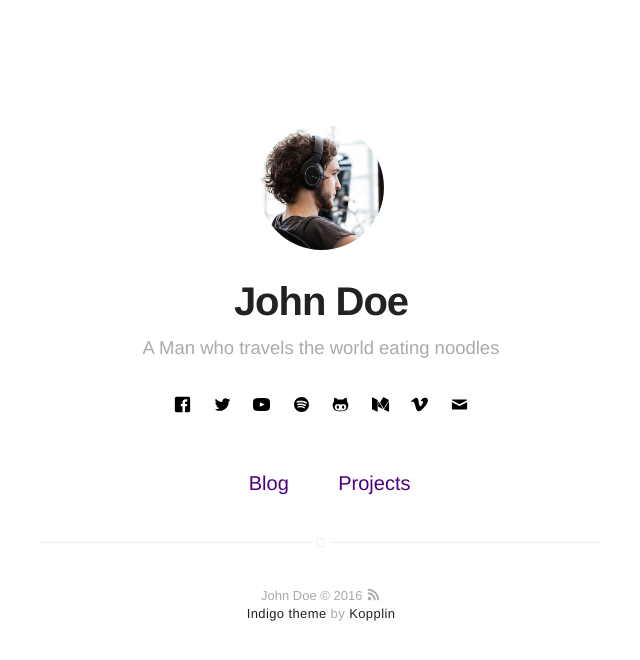
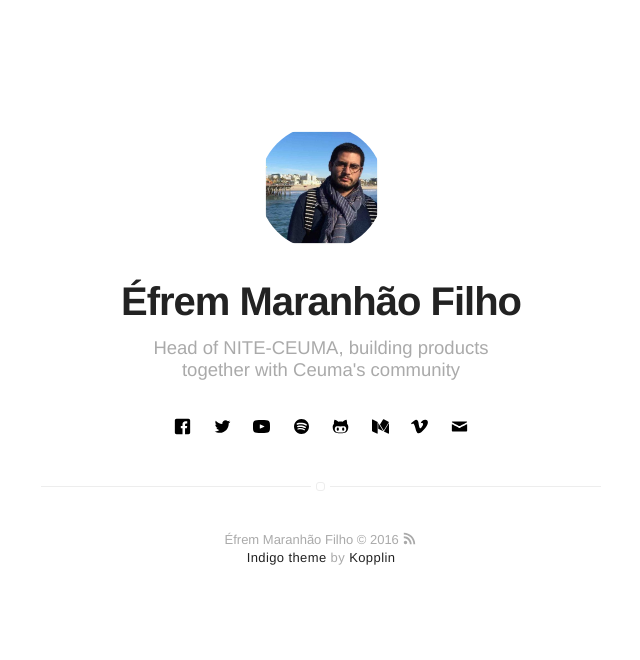
Before and after one commit to efremfilho/efremfilho.github.io, a Jekyll site: the page built from index.html, in a window 1280 px wide. Shown: the top 660 px of the page, without its empty margins (319-959 px from the left). Built offline with Jekyll 4.4.1, drawn with Linux system fonts in a browser that asks for light colours.

Commit message:
choose template

```diff
--- a/_config.yml
+++ b/_config.yml
@@ -1,16 +1,16 @@
 # main text of home
-name: John Doe
-bio: A Man who travels the world eating noodles
+name: Éfrem Maranhão Filho
+bio: Head of NITE-CEUMA, building products together with Ceuma's community
 
 # twitter summary info
-description: A blog about technology and stuff related
+description: Coordinator at @nite-ceuma | Co-founder at @labtransp | Advisor at @wecarecorp.
 
 # if it's an external image, update below for true
 # better with square images
 external-image: false
 picture: assets/images/profile.jpg
 
-url: http://koppl.in/indigo
+url: http://efremfilho.github.io
 # your url: http://USERNAME.github.io
 
 permalink: /:title/
@@ -43,18 +43,12 @@ vimeo: myvimeo
 email: myemail@gmail.com
 
 authors:
-    johndoe:
+    efremfilho:
         name: John Doe
         bio: A Man who travels the world eating noodles
         external-image: false
         picture: assets/images/profile.jpg
-        twitter: johndoe
-    jamesfoster:
-        name: James Foster
-        bio: A Man who develops software with coffee
-        external-image: false
-        picture: assets/images/james.jpg
-        twitter: jamesfoster
+        twitter: efremfilho
 
 # do you want a larger site? change the option below
 # options: [normal, large] | default: normal
@@ -66,11 +60,11 @@ width: normal
 # paginate_path: "blog/:num/"
 
 # if you don't need projects, comment the *projects* configs below
-projects: true
+#projects: true
 
 # if you don't need "about" or "blog", comment them out below
-about: false
-blog: true
+#about: false
+#blog: true
 
 # do you want to show the "read time" of the posts?
 read-time: true
```
Also changed, not shown: assets/images/profile.jpg.
